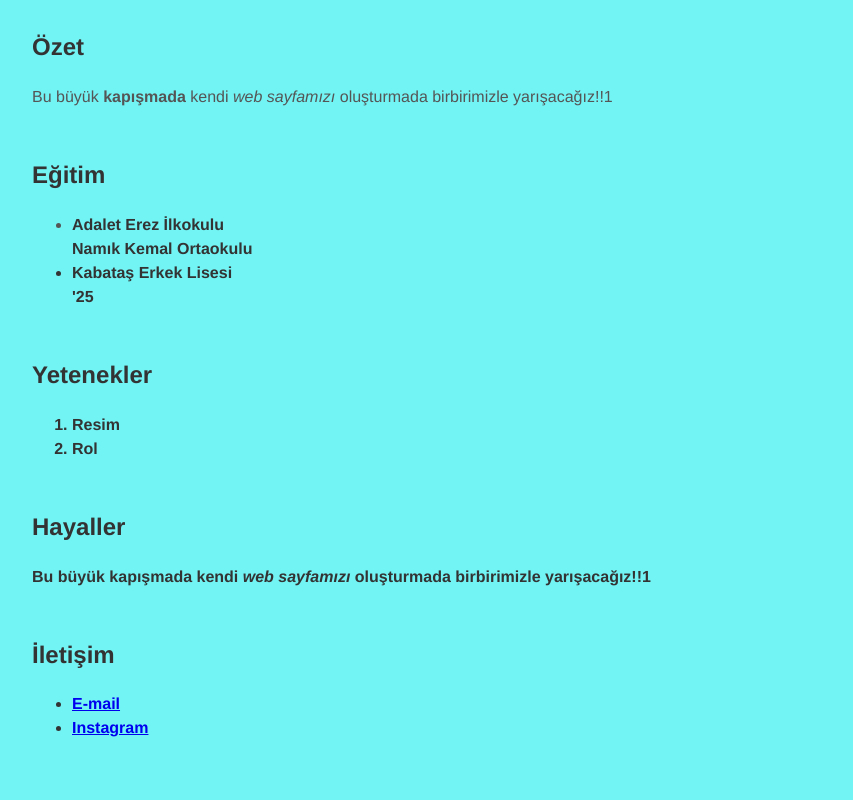
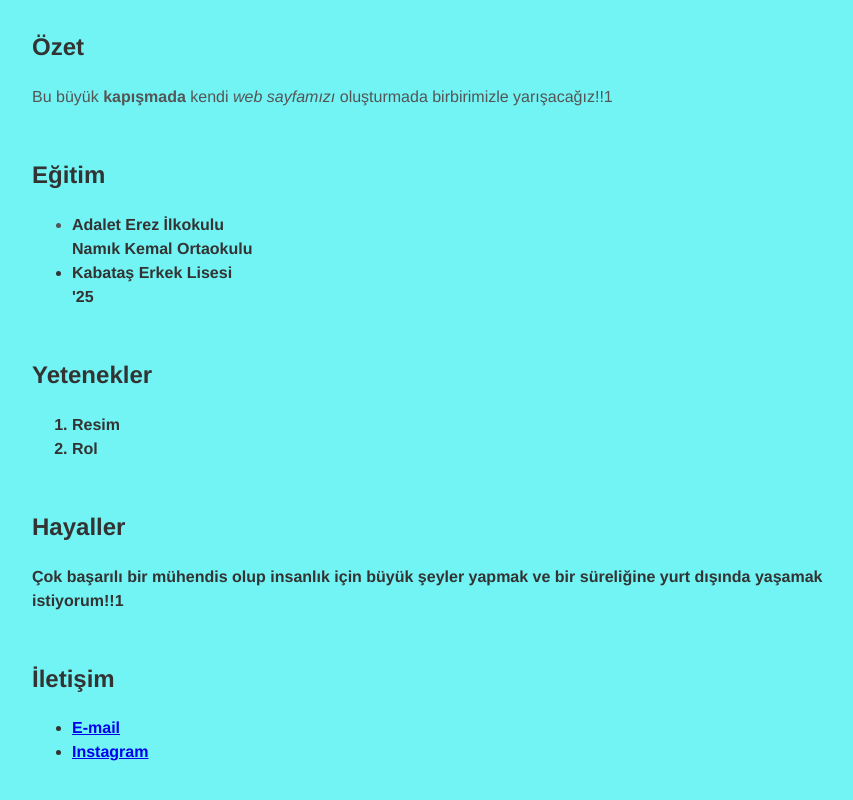
Before and after one commit to EfeErdil/KelRot, a plain HTML site: page index.html in a window 1280 px wide. Shown: the part 617-1417 px from the top of the page, without its empty margins (208-1061 px from the left). Drawn offline with Linux system fonts and the light colour scheme.

Commit message:
Update index.html

```diff
--- a/index.html
+++ b/index.html
@@ -34,7 +34,7 @@
             <ul>
 				<li>
                     <strong >Adalet Erez İlkokulu</strong><br>
-                    <strong>Namık Kemal Ortaokulu</small><br>
+                    <strong >Namık Kemal Ortaokulu</small><br>
                 </li>
                 <li>
                     <strong >Kabataş Erkek Lisesi</strong><br>
@@ -58,7 +58,7 @@
                 Hayaller
             </h2>
             <p>
-                Bu büyük <b>kapışmada</b> kendi <i>web sayfamızı</i> oluşturmada birbirimizle yarışacağız!!1
+                Çok başarılı bir mühendis <b>olup</b> insanlık için büyük şeyler yapmak ve bir süreliğine yurt dışında yaşamak istiyorum!!1
             </p>
         </section>
     </article>
```
